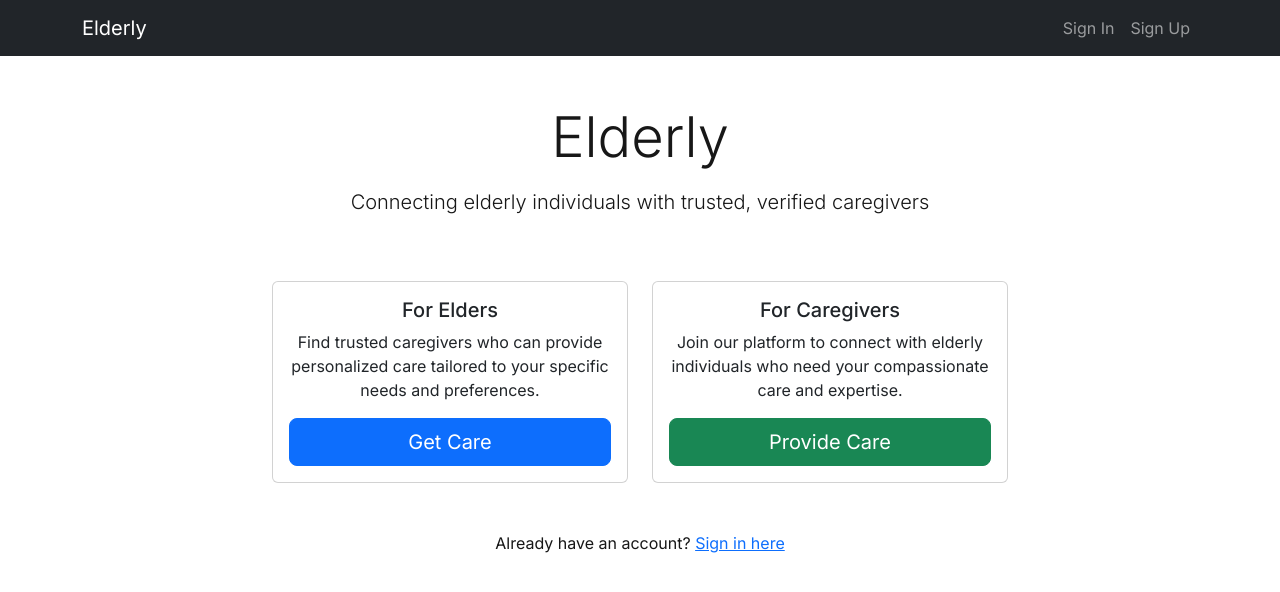
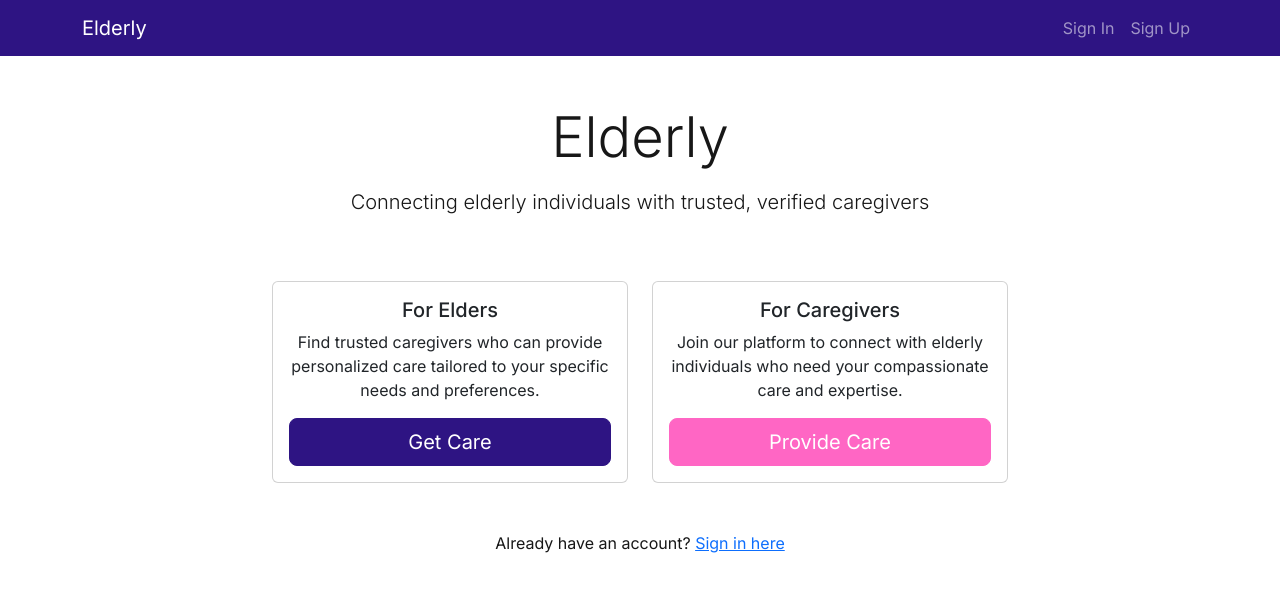
Before and after one commit to tharu-jwd/elderly, a Next.js app: page / in a window 1280 px wide. Shown: the top 592 px of the page. Built offline with nearby package versions, Linux system fonts and the light colour scheme; no server answers.

Commit message:
feat(ui): apply custom brand colors to UI components (fixes #11)
Update components to use custom brand colors:
- Navbar: brand blue background
- Primary buttons: brand blue
- Secondary buttons: brand pink
- Add hover states for better UX

```diff
--- a/src/app/auth/signin/page.tsx
+++ b/src/app/auth/signin/page.tsx
@@ -94,9 +94,8 @@ function SignInForm() {
 
                 <Button
                   type="submit"
-                  variant="primary"
+                  className="btn-brand-primary w-100 mb-3"
                   size="lg"
-                  className="w-100 mb-3"
                   disabled={isLoading}
                 >
                   {isLoading ? 'Signing In...' : 'Sign In'}
--- a/src/app/auth/signup/page.tsx
+++ b/src/app/auth/signup/page.tsx
@@ -140,9 +140,8 @@ function SignUpForm() {
 
                 <Button
                   type="submit"
-                  variant="primary"
+                  className="btn-brand-primary w-100 mb-3"
                   size="lg"
-                  className="w-100 mb-3"
                   disabled={isLoading}
                 >
                   {isLoading ? 'Creating Account...' : 'Create Account'}
--- a/src/app/globals.css
+++ b/src/app/globals.css
@@ -30,3 +30,30 @@ body {
   color: var(--foreground);
   font-family: Arial, Helvetica, sans-serif;
 }
+
+/* Custom brand styles */
+.navbar-brand-custom {
+  background-color: var(--brand-blue) !important;
+}
+
+.btn-brand-primary {
+  background-color: var(--brand-blue);
+  border-color: var(--brand-blue);
+  color: white;
+}
+
+.btn-brand-primary:hover {
+  background-color: #241158;
+  border-color: #241158;
+}
+
+.btn-brand-secondary {
+  background-color: var(--brand-pink);
+  border-color: var(--brand-pink);
+  color: white;
+}
+
+.btn-brand-secondary:hover {
+  background-color: #e655b3;
+  border-color: #e655b3;
+}
--- a/src/app/page.tsx
+++ b/src/app/page.tsx
@@ -39,7 +39,7 @@ export default function HomePage() {
                       specific needs and preferences.
                     </Card.Text>
                     <Link href="/auth/signup?role=elder" passHref>
-                      <Button variant="primary" size="lg" className="w-100">
+                      <Button className="btn-brand-primary w-100" size="lg">
                         Get Care
                       </Button>
                     </Link>
@@ -55,7 +55,7 @@ export default function HomePage() {
                       compassionate care and expertise.
                     </Card.Text>
                     <Link href="/auth/signup?role=caregiver" passHref>
-                      <Button variant="success" size="lg" className="w-100">
+                      <Button className="btn-brand-secondary w-100" size="lg">
                         Provide Care
                       </Button>
                     </Link>
--- a/src/components/layout/Navbar.tsx
+++ b/src/components/layout/Navbar.tsx
@@ -8,7 +8,7 @@ export function AppNavbar() {
   const { data: session } = useSession();
 
   return (
-    <Navbar bg="dark" variant="dark" expand="lg" sticky="top">
+    <Navbar className="navbar-brand-custom" variant="dark" expand="lg" sticky="top">
       <Container>
         <Navbar.Brand as={Link} href="/">
           Elderly
```
